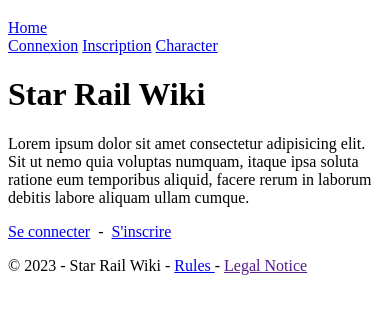
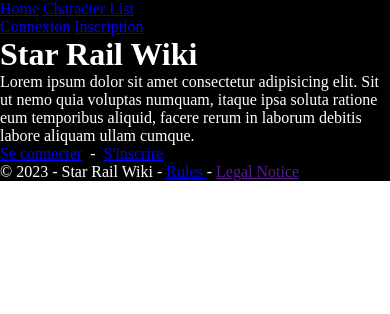
Before and after one commit to BoutinL/StarRailWiki, a PHP site: page / in a window 390 px wide. Shown: the top 314 px of the page. Run offline with PHP 8.4, Linux system fonts and the light colour scheme; some libraries are stand-ins or nearby versions.

Commit message:
responsive

```diff
--- a/appli/public/css/style.css
+++ b/appli/public/css/style.css
@@ -1,22 +1,53 @@
+/* Reset CSS */
+html {
+    box-sizing: border-box;
+    font-size: 16px;
+}
 
+ol, ul {
+    list-style: none;
+}
+
+*{
+    margin: 0;
+    padding: 0;
+}
+
+/* Reset CSS fin */
+
+/* Layout */
+
+.main{
+    background-color: black;
+    color: white;
+}
+
+/* Layout fin */
 .card-container{
-    background-color: dimgray;
+    background-color: rgb(36, 36, 36);
     display: flex;
+    justify-content: center;
+    border-radius: 30px;
+    margin-left: 1rem;
+    margin-right: 1rem;
+    padding-top: 2rem;
+    padding-bottom: 2rem;
+    flex-wrap: wrap;
 }
 
 .card-link{
     margin: 1rem;
+    height: auto;
     border-radius: 30px;
     text-decoration: none;
     color: white;
     display: block;
-    justify-content: center;
 }
 
 .card{
     box-shadow: 0 4px 8px 0 rgba(0,0,0,0.2);
-    width: 400px;
-    height: 600px;
+    width: 15rem;
+    height: auto;
     border-radius: 30px;
     background-color: black;
     overflow: hidden;
@@ -26,7 +57,27 @@
     align-items: center;
 }
 
+.character-name{
+    padding: 1rem;
+}
+
 .card-img{
-    width: 500px;
+    width: 30rem;
     object-fit: cover;
 }
+
+/* Biography Playable Character */
+
+.content{
+    background-color: rgb(36, 36, 36) !important;
+}
+
+.navbar-details{
+    display: flex;
+    justify-content: space-evenly;
+}
+
+.link-details{
+    text-decoration: none;
+    font-size: 1.5rem;
+}
--- a/appli/view/layout.php
+++ b/appli/view/layout.php
@@ -10,8 +10,7 @@
     <title>Wiki</title>
 </head>
 <body>
-    <div id="wrapper">
-
+    <div class="main" id="wrapper">
         <div id="mainpage">
             <!-- c'est ici que les messages (erreur ou succès) s'affichent-->
             <h3 class="message" style="color: red"><?= App\Session::getFlash("error") ?></h3>
@@ -20,10 +19,11 @@
                 <nav>
                     <div id="nav-left">
                         <a href="/">Home</a>
+                        <a href="index.php?ctrl=wiki&action=characterList">Character List</a>
                         <?php
                         if(App\Session::isAdmin()){
                             ?>
-                            <a href="index.php?ctrl=home&action=users">Voir la liste des gens</a>
+                            <a href="index.php?ctrl=home&action=users">User List</a>
                             <?php
                         }
                         ?>
@@ -41,7 +41,6 @@
                             ?>
                             <a href="./view/security/login.php">Connexion</a>
                             <a href="/security/register.html">Inscription</a>
-                            <a href="index.php?ctrl=wiki&action=characterList">Character</a>
                         <?php
                         }
 
--- a/appli/view/wiki/playableCharacterList.php
+++ b/appli/view/wiki/playableCharacterList.php
@@ -8,7 +8,7 @@
     <?php foreach($playableCharacterList as $character){ ?>
         <a class="card-link" href="index.php?ctrl=wiki&action=biographyPlayableCharacter&id=<?= $character->getId() ?>">
             <div class="card">
-                <h2><?=$character->getName()?></h2>
+                <h2 class="character-name"><strong><?=$character->getName()?></strong></h2>
                 <figure class="card-img-container">
                     <img class="card-img" src="<?=$character->getImage()?>" alt="<?=$character->getName()?> splash art" />
                 </figure>
```
Also changed, not shown: appli/view/wiki/biographyPlayableCharacter.php (+7 -5 lines).
